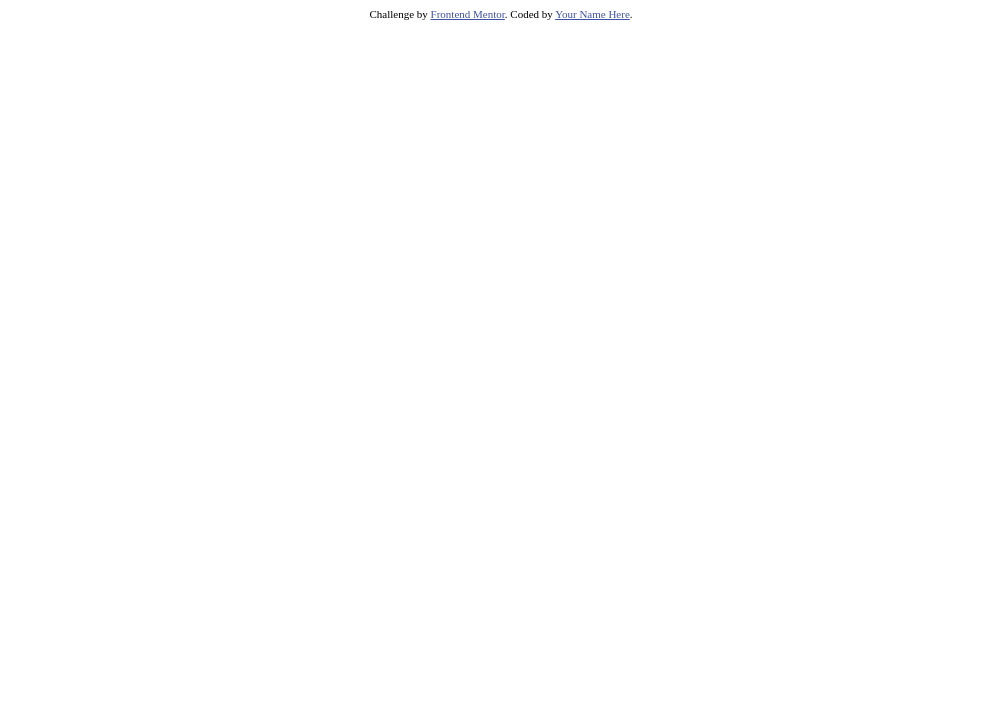
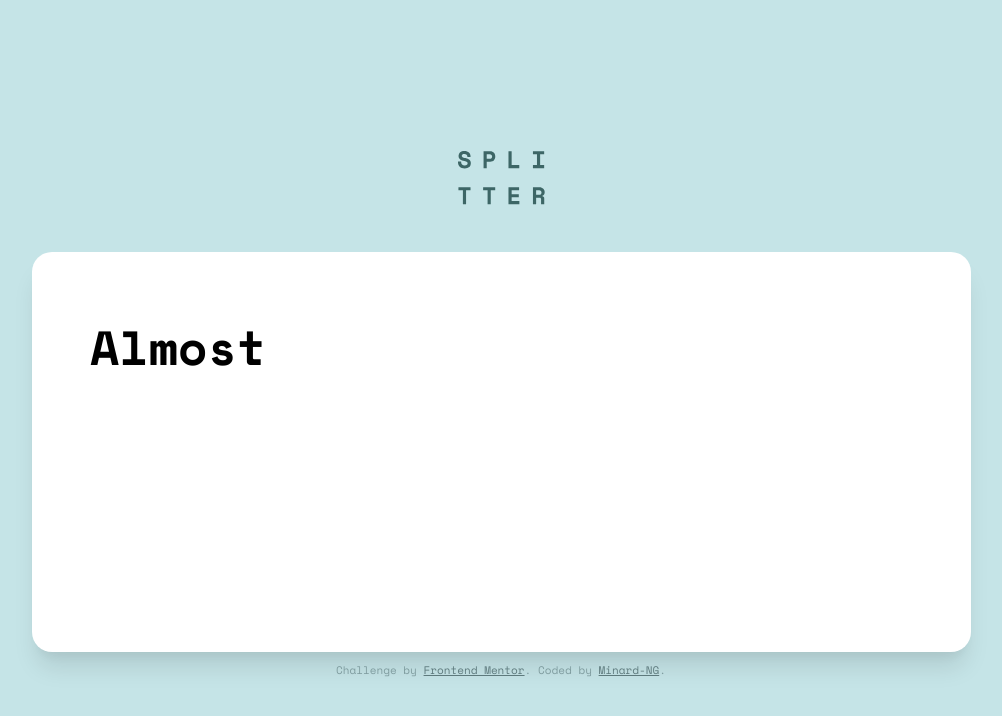
Before and after one commit to Minard-NG/Tip-calculator, a plain HTML site: page index.html in a window 1280 px wide. Shown: the whole page, without its empty margins (139-1141 px from the left). Drawn offline with nearby package versions, Linux system fonts and the light colour scheme.

Commit message:
completed top level elements styles and markup

```diff
--- /dev/null
+++ b/css/_footer.scss
@@ -0,0 +1,9 @@
+.attribution {
+    padding: 10px 0px;
+    color: hsl(184, 14%, 56%);
+    font-size: 11px;
+    text-align: center;
+    &  a {
+        color: hsl(186, 14%, 43%);
+      }
+  }
--- /dev/null
+++ b/css/_global.scss
@@ -0,0 +1,31 @@
+*{
+    padding:0;
+    margin:0;
+    box-sizing: border-box;
+}
+html{
+    font-size: 100%;
+}
+
+
+//variables
+$elementBg : hsl(183, 100%, 15%);
+$strongCyan: hsl(172, 67%, 45%);
+$grayishCyan1: hsl(186, 14%, 43%);
+$grayishCyan2: hsl(184, 14%, 56%);
+$lightCyan1: hsl(185, 41%, 84%);
+$lightCyan2: hsl(189, 41%, 97%);
+$white: hsl(0, 0%, 100%);
+
+body{
+    background-color: $lightCyan1;
+    font-family: 'Space Mono', monospace;
+    font-size: 1.5rem;
+    display: grid;
+    grid-template: min-content max-content min-content/ 1fr;
+    height: 100vh;
+    width: 100%;
+    align-content: center;
+    justify-content: center;
+
+}
--- /dev/null
+++ b/css/_header.scss
@@ -0,0 +1,5 @@
+header{
+    text-align: center;
+    padding: calc(1.875rem + 0.7vw) 0px;
+
+}
--- /dev/null
+++ b/css/_main.scss
@@ -0,0 +1,18 @@
+main {
+  justify-self: center;
+  width: 100%;
+  max-width: 939px;
+  padding: calc(1.25rem + 3vw);
+  height: 80vh;
+  background-color: $white;
+  border-radius: 20px 20px 0px 0px;
+  box-shadow: rgba(0, 0, 0, 0.1) 0px 20px 25px -5px,
+    rgba(0, 0, 0, 0.04) 0px 10px 10px -5px;
+}
+
+@media only screen and (min-width: 1024px) {
+  main {
+    height: 50vh;
+    border-radius: 20px;
+  }
+}
--- /dev/null
+++ b/css/style.scss
@@ -0,0 +1,5 @@
+@import url('https://fonts.googleapis.com/css2?family=Space+Mono:wght@400;700&display=swap');
+@import "global";
+@import "header";
+@import "main";
+@import "footer";
--- a/index.html
+++ b/index.html
@@ -12,27 +12,27 @@
       href="./images/favicon-32x32.png"
     />
 
+    <link rel="stylesheet" href="./css/style.css">
+
     <title>Frontend Mentor | Tip calculator app</title>
 
     <!-- Feel free to remove these styles or customise in your own stylesheet 👍 -->
     <style>
-      .attribution {
-        font-size: 11px;
-        text-align: center;
-      }
-      .attribution a {
-        color: hsl(228, 45%, 44%);
-      }
+
     </style>
   </head>
   <body>
-    <header></header>
-    <main></main>
+    <header>
+      <img src="./images/logo.svg" alt="splitter logo">
+    </header>
+    <main>
+      <h1>Almost</h1>
+    </main>
     <footer class="attribution">
       Challenge by
       <a href="https://www.frontendmentor.io?ref=challenge" target="_blank"
         >Frontend Mentor</a
-      >. Coded by <a href="#">Your Name Here</a>.
+      >. Coded&nbsp;by&nbsp;<a href="#">Minard-NG</a>.
     </footer>
   </body>
 </html>
```
Also changed, not shown: css/main.css (added), css/style.css (added), 2 other files.
